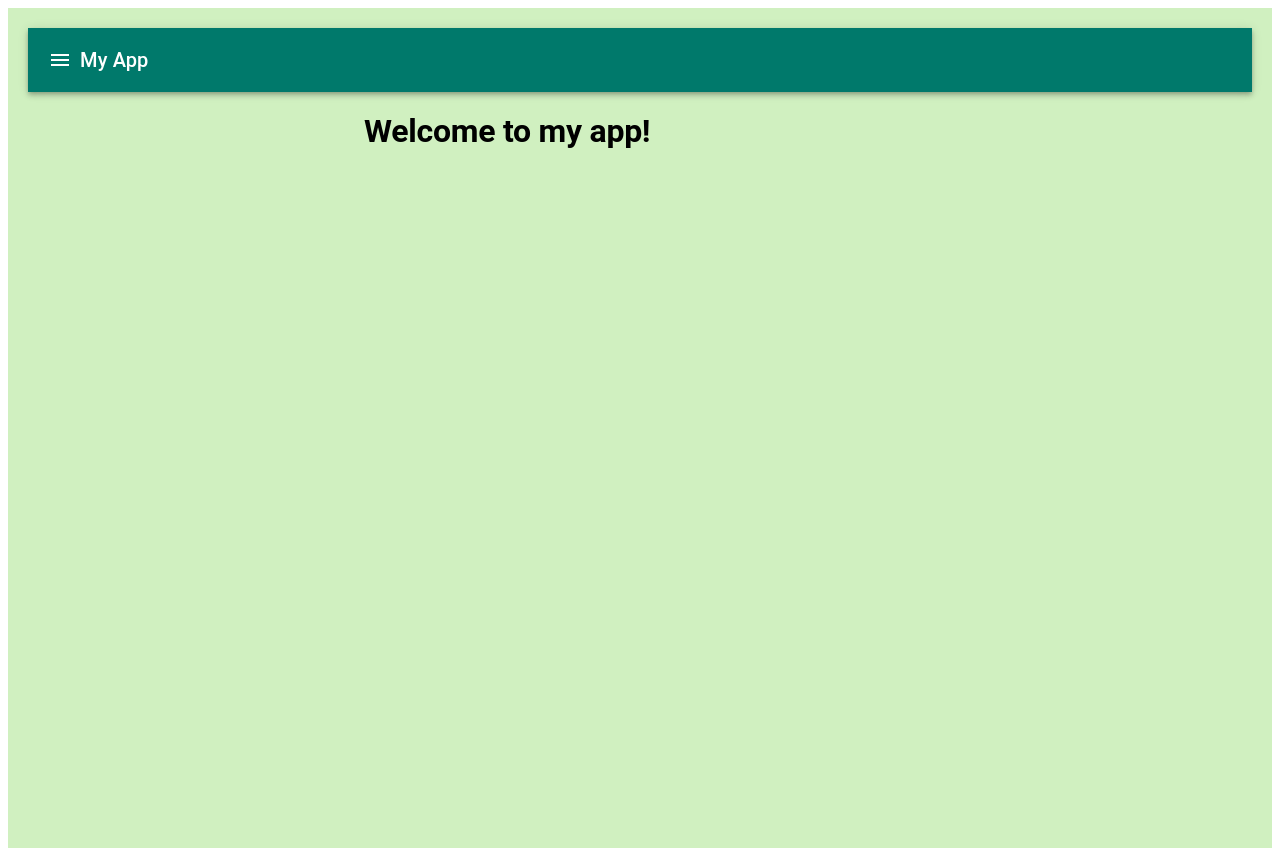
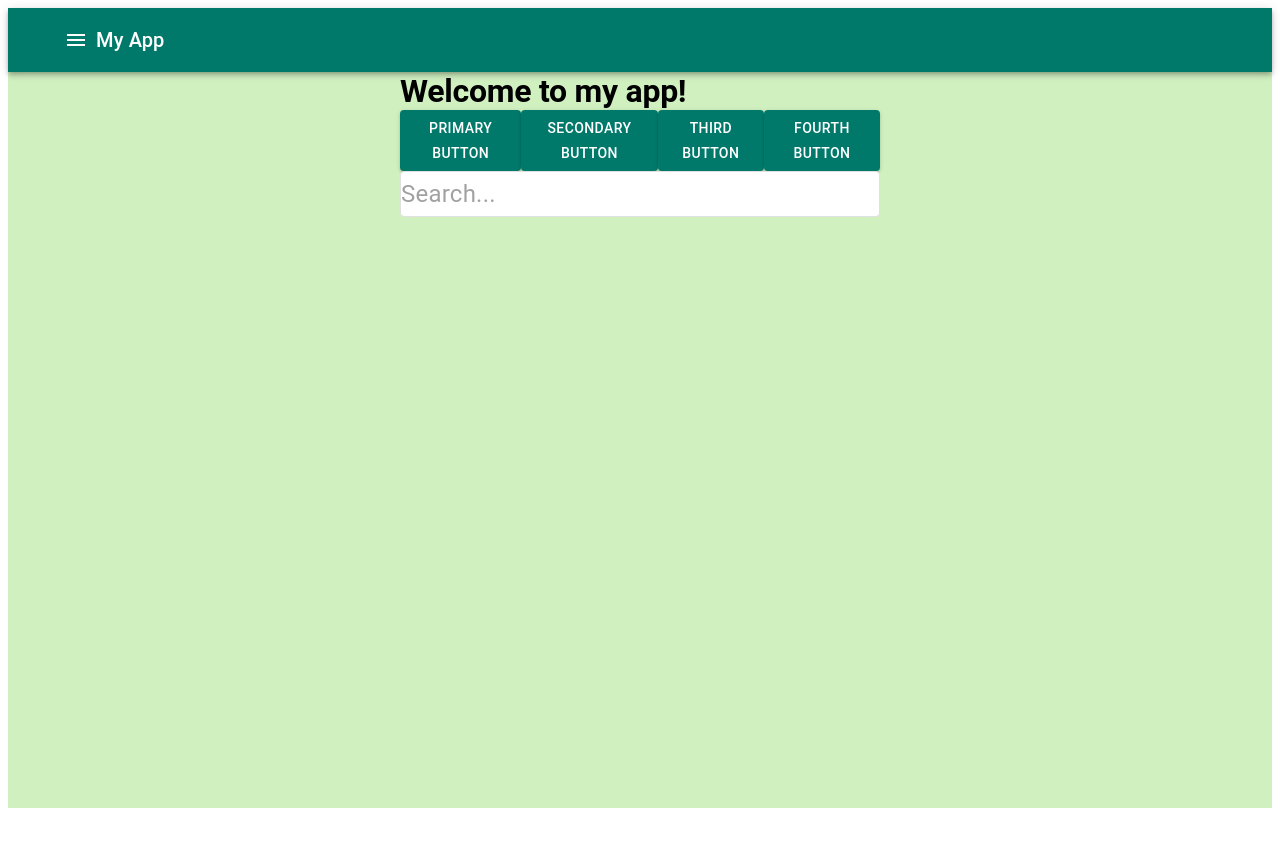
Before and after one commit to lakshya46jain/real-estate-analyzer, a React (Create React App) app: page / in a window 1280 px wide. After the commit the page ends 816 px from the top, so only its background shows below. Built offline with nearby package versions, Linux system fonts and the light colour scheme.

Commit message:
Changed the color and made buttons and the search bar

```diff
--- a/src/App.js
+++ b/src/App.js
@@ -1,5 +1,5 @@
 import React from 'react';
-import { AppBar, Toolbar, IconButton, Typography, Container } from '@mui/material';
+import { AppBar, Toolbar, IconButton, Typography, Container, Button, InputBase } from '@mui/material';
 import MenuIcon from '@mui/icons-material/Menu';
 import { createTheme, ThemeProvider } from '@mui/material/styles';
 
@@ -10,7 +10,7 @@ const theme = createTheme({
       main: '#00796b', // Teal color for primary
     },
     secondary: {
-      main: '#dc004e', // Red color
+      main: '#00796b', // Teal color for primary
     },
     background: {
       default: '#d0f0c0', // Whitish green background color
@@ -21,13 +21,17 @@ const theme = createTheme({
       fontSize: '2rem',
       fontWeight: 'bold',
     },
+    body1: {
+      fontSize: '1.5rem',
+    },
   },
+  spacing: 20,
 });
 
 function App() {
   return (
     <ThemeProvider theme={theme}>
-      <div style={{ backgroundColor: theme.palette.background.default, minHeight: '100vh', padding: 20 }}>
+      <div style={{ backgroundColor: theme.palette.background.default, minHeight: '100vh', padding: theme.spacing }}>
         <AppBar position="static">
           <Toolbar>
             <IconButton edge="start" color="inherit" aria-label="menu">
@@ -36,8 +40,35 @@ function App() {
             <Typography variant="h6">My App</Typography>
           </Toolbar>
         </AppBar>
-        <Container maxWidth="sm" style={{ marginTop: 20 }}>
+        <Container maxWidth="sm" style={{ marginTop: theme.spacing }}>
           <Typography variant="h2">Welcome to my app!</Typography>
+          <div style={{ marginTop: theme.spacing, display: 'flex', justifyContent: 'space-between' }}>
+            <Button variant="contained" color="primary" style={{ marginRight: theme.spacing * 2 }}>
+              Primary Button
+            </Button>
+            <Button variant="contained" color="secondary" style={{ marginLeft: theme.spacing * 2, marginRight: theme.spacing, backgroundColor: theme.palette.primary.main }}>
+              Secondary Button
+            </Button>
+            <Button variant="contained" color="primary" style={{ marginRight: theme.spacing }}>
+              Third Button
+            </Button>
+            <Button variant="contained" color="secondary" style={{ marginRight: theme.spacing, backgroundColor: theme.palette.primary.main }}>
+              Fourth Button
+            </Button>
+          </div>
+          <div style={{ marginTop: theme.spacing, display: 'flex', alignItems: 'center' }}>
+            <InputBase
+              type="search"
+              placeholder="Search..."
+              style={{
+                flex: 1,
+                padding: theme.spacing,
+                borderRadius: theme.shape.borderRadius,
+                border: `1px solid ${theme.palette.grey[300]}`,
+                backgroundColor: 'white', // Add this line to make the search bar white
+              }}
+            />
+          </div>
         </Container>
       </div>
     </ThemeProvider>
```
